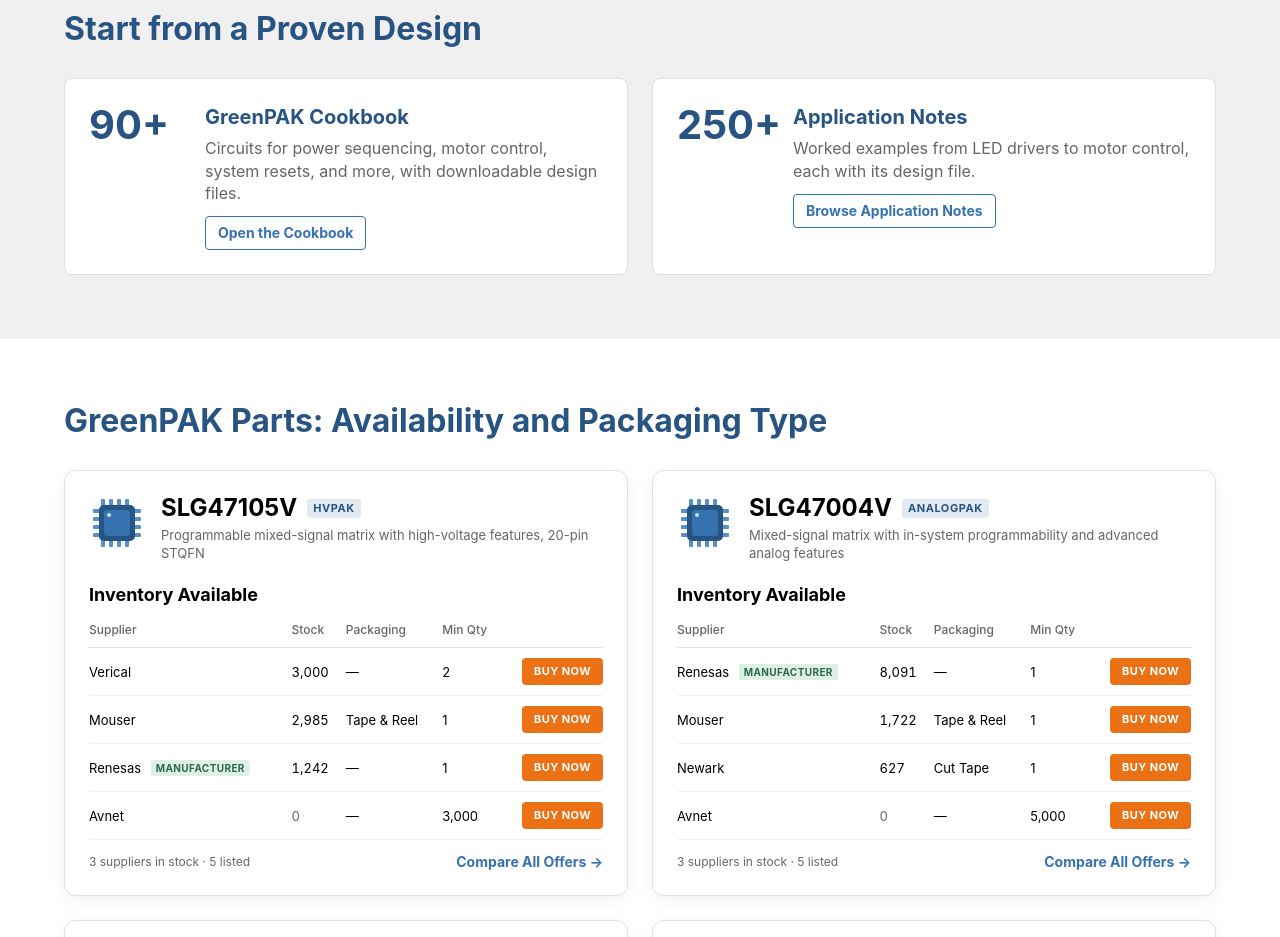
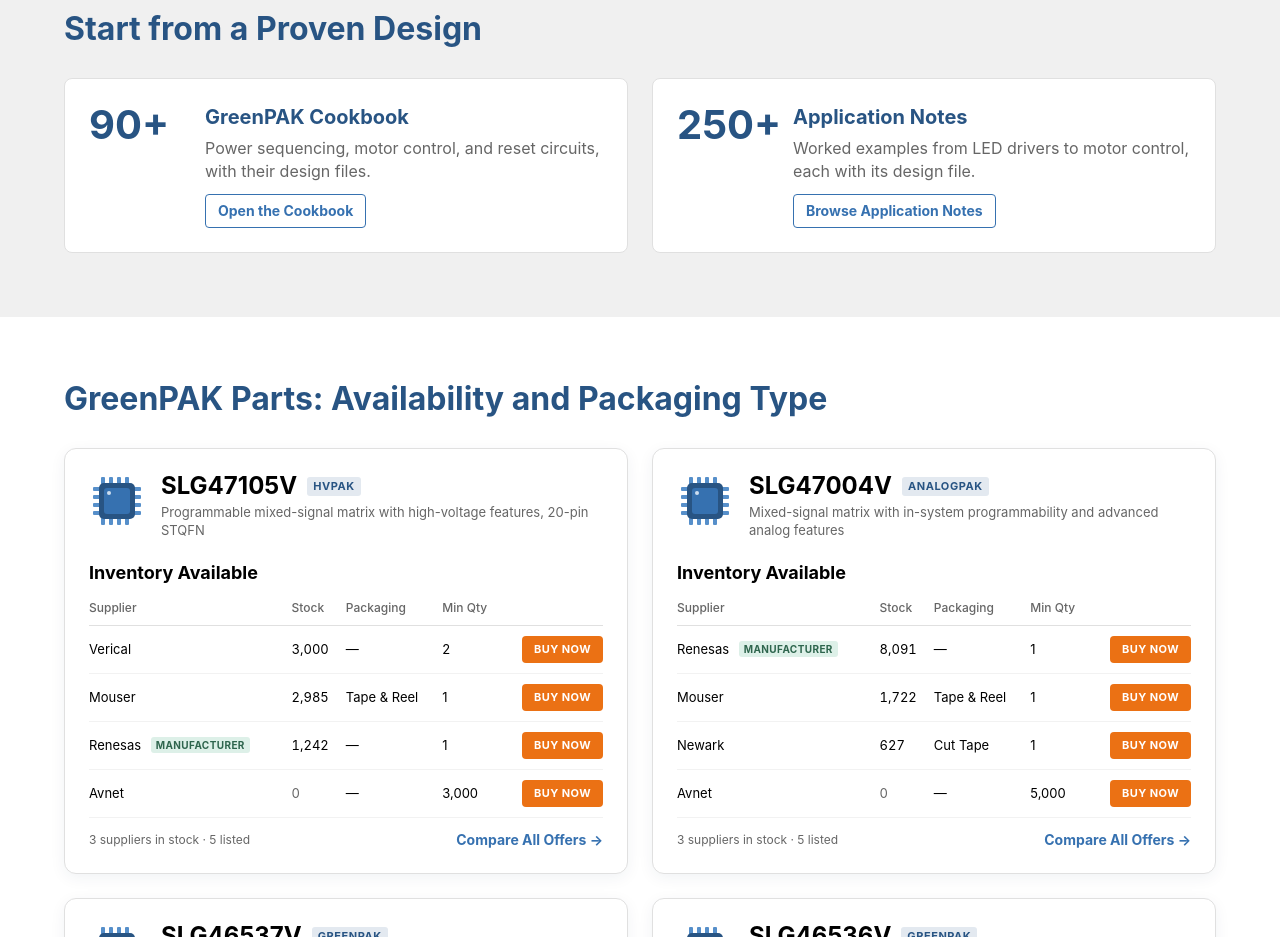
Before and after one commit to joshchambers-bot/GreenPak-Campaign, a plain HTML site: page index.html in a window 1280 px wide. Shown: the part 3740-4677 px from the top of the page. Drawn offline with Linux system fonts and the light colour scheme.

Commit message:
Add files via upload

```diff
--- a/index.html
+++ b/index.html
@@ -525,7 +525,7 @@
       <div class="res">
         <div class="res-card">
           <div class="big">90+</div>
-          <div><h3>GreenPAK Cookbook</h3><p class="muted" style="margin:6px 0 12px">Circuits for power sequencing, motor control, system resets, and more, with downloadable design files.</p>
+          <div><h3>GreenPAK Cookbook</h3><p class="muted" style="margin:6px 0 12px">Power sequencing, motor control, and reset circuits, with their design files.</p>
           <a class="btn btn-secondary btn-sm" data-track="res_cookbook" target="_blank" rel="noopener" href="https://www.renesas.com/en/document/mat/greenpak-cookbook">Open the Cookbook</a></div>
         </div>
         <div class="res-card">
```
